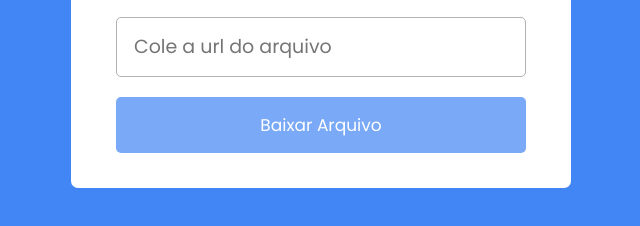
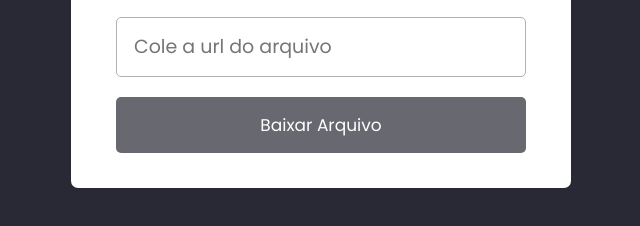
Before and after one commit to NicolauAlfredo/baixador-arquivos, a plain HTML site: page index.html in a window 1280 px wide. Shown: the part 364-590 px from the top of the page, without its empty margins (319-959 px from the left). Drawn offline with Linux system fonts and the light colour scheme.

Commit message:
Alterações nas cores do projecto

```diff
--- a/css/style.css
+++ b/css/style.css
@@ -12,7 +12,7 @@ body{
   display: flex;
   min-height: 100vh;
   align-items: center;
-  background: #4285F4;
+  background: #292936;
   justify-content: center;
 }
 
@@ -47,7 +47,7 @@ form button {
     border: none;
     outline: none;
     color: #fff;
-    background: #4285F4;
+    background: #292936;
     padding: 15px 0;
     cursor: pointer;
     margin-top: 20px;
```
